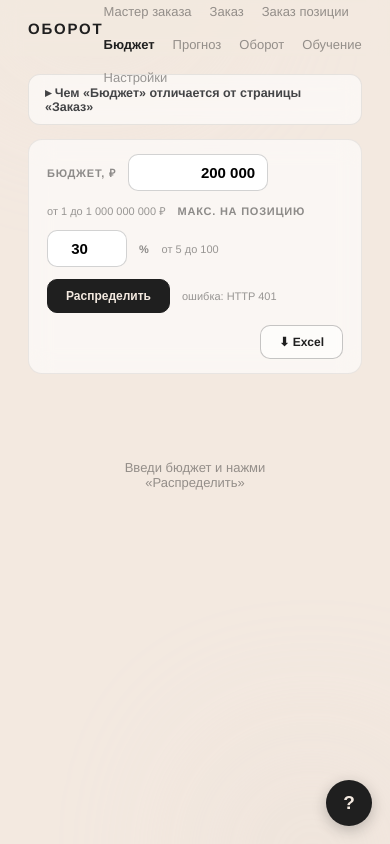
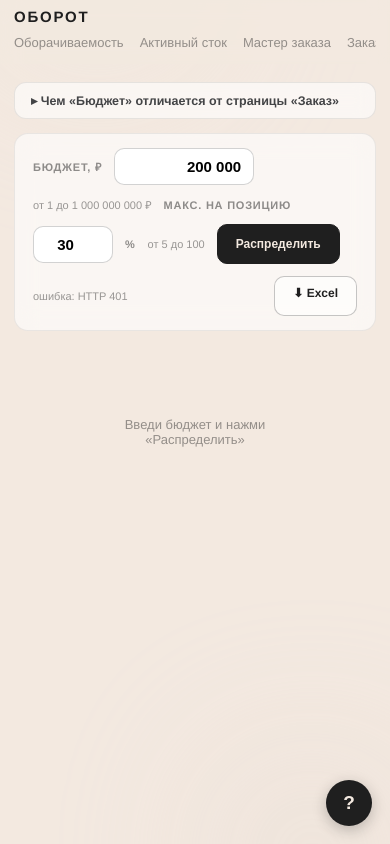
Before and after one commit to chernim-cherno-analytics/oborot-saas, a FastAPI app: template templates/budget.html in a window 390 px wide. Run offline with FastAPI, Linux system fonts and the light colour scheme; the template is opened without the code that fills it, so the values that code supplies are empty.

Commit message:
Mobilnaya verstka: obshchiy _mobile.html dlya devyati stranits

```diff
--- /dev/null
+++ b/templates/_mobile.html
@@ -0,0 +1,80 @@
+{# ── Общая мобильная вёрстка для самостоятельных страниц ──────────────────────
+   Девять «продуктовых» страниц (Оборачиваемость, Активный сток, Мастер заказа,
+   Заказ, Заказ позиции, Бюджет, Прогноз, Оборот, Обучение) не наследуют
+   base.html: у каждой свой <style> с одинаковой копией каркаса (.header/.nav/
+   .main). Медиазапросов там не было вовсе, и на телефоне страница раздувалась
+   до 470–590 CSS-пикселей — браузер отдалял всё содержимое, чтобы поместить
+   самую широкую строку.
+
+   Замер 22.08.2026 (Chromium, 390×844, эмуляция телефона) показал ровно три
+   причины, а не «таблицы», как считалось:
+     1. Полосы KPI-карточек — жёсткие сетки repeat(4|5, 1fr): .summary (Активный
+        сток), .sumbar (Заказ), .cards (Мастер, Бюджет, Прогноз, Оборот).
+        Четыре карточки по 1fr на 390 px дают 97 px на карточку и всё равно
+        не помещаются из-за отступов.
+     2. Шапка: логотип и десять ссылок в flex с фиксированной высотой 56 px —
+        ссылки переносились в 3–4 строки и наезжали на содержимое.
+     3. Мелкие таблицы, лежащие прямо в .panel без своей прокрутки
+        (Прогноз, Оборот). Большие таблицы уже скроллятся внутри .table-outer
+        и странице не мешают — их не трогаем.
+
+   Файл подключается ОДНОЙ строкой в <head> каждой из девяти страниц, поэтому
+   правка мобильной вёрстки — это правка одного места, а не девяти копий.
+   Всё внутри @media (max-width: 760px) — на десктопе не меняется ничего.
+   760 px выбран не случайно: ровно такой брейкпоинт уже используется в
+   static/app.css для страниц на общем каркасе, и разъезжаться им незачем. #}
+<style>
+@media (max-width: 760px) {
+  /* ── 1. Шапка: логотип строкой, меню — лента с горизонтальной прокруткой ── */
+  .header {
+    height: auto; min-height: 52px; padding: 8px 14px;
+    flex-wrap: wrap; row-gap: 6px; align-items: center;
+  }
+  .header .logo { flex: 0 0 auto; }
+  .nav {
+    flex-wrap: nowrap; width: 100%; gap: 16px;
+    overflow-x: auto; -webkit-overflow-scrolling: touch;
+    scrollbar-width: none; padding-bottom: 2px;
+  }
+  .nav::-webkit-scrollbar { height: 0; }
+  .nav a { white-space: nowrap; flex: 0 0 auto; padding: 4px 0; }
+
+  .main { padding-left: 14px; padding-right: 14px; }
+
+  /* ── 2. Полосы карточек: две в ряд вместо четырёх-пяти ── */
+  .summary, .sumbar, .cards, #summary-cat {
+    grid-template-columns: repeat(auto-fit, minmax(148px, 1fr)) !important;
+    gap: 10px !important;
+  }
+  .sum-card, .scard, .cards .card { padding: 12px 14px; }
+  .sum-card .val, .scard .sv, .cards .card .v { font-size: 19px; }
+
+  /* ── 3. Мелкие таблицы внутри панелей получают свою прокрутку ── */
+  .panel { overflow-x: auto; }
+
+  /* ── 4. Ряды кнопок, чипов и переключателей переносятся ── */
+  .seg, .chips, .actions, .toolbar, .tools, .ptools, .filters, .tabs {
+    flex-wrap: wrap;
+  }
+
+  /* Поля поиска задавались фиксированной шириной 240–320 px — при рабочих
+     ~334 px они занимали всю строку и выталкивали соседей. */
+  .search, input[type="search"], .dinp, .binp.sm[type="search"] {
+    width: 100% !important; max-width: 100% !important; flex: 1 1 100% !important;
+    margin-left: 0 !important;
+  }
+
+  /* ── 5. Тач-таргеты: на телефоне мелкие кнопки — это промахи ── */
+  .go-btn, .btn, .chip, .seg button, .tab { min-height: 40px; }
+
+  /* ── 6. Сетки, у которых элемент не даёт себя сжать: у grid-элемента
+         min-width по умолчанию auto, поэтому «Обучение» распирало до 477 px
+         самой длинной карточкой урока, хотя колонка уже была одна. ── */
+  .cols > *, .grid > * { min-width: 0; }
+  .lesson { flex-wrap: wrap; }
+
+  /* ── 7. Полоса покрытия в «Мастере»: имя позиции занимало 220 px
+         фиксированной ширины из ~334 доступных. ── */
+  .covrow .nm { width: 40%; }
+}
+</style>
--- a/templates/assistant.html
+++ b/templates/assistant.html
@@ -132,6 +132,7 @@
   .peak b { color: #1f1f1f; }
   .peak.late { color: #8a0003; }
 </style>
+{% include "_mobile.html" %}
 </head>
 <body>
 <div class="gradient-bg"></div>
--- a/templates/budget.html
+++ b/templates/budget.html
@@ -98,6 +98,7 @@
   .fold-body { display: none; border-top: 1px solid rgba(31,31,31,.08); max-height: 340px; overflow: auto; }
   .fold.open .fold-body { display: block; }
 </style>
+{% include "_mobile.html" %}
 </head>
 <body>
 <div class="gradient-bg"></div>
--- a/templates/forecast.html
+++ b/templates/forecast.html
@@ -84,6 +84,7 @@
   .search { width: 320px; padding: 7px 14px; border-radius: 10px; font-size: 13px;
     border: 1px solid rgba(31,31,31,.16); background: rgba(255,255,255,.85); outline: none; margin-bottom: 10px; }
 </style>
+{% include "_mobile.html" %}
 </head>
 <body>
 <div class="gradient-bg"></div>
--- a/templates/lessons.html
+++ b/templates/lessons.html
@@ -82,6 +82,7 @@
   .support .s { font-size: 12.5px; color: #434446; line-height: 1.6; margin-bottom: 12px; }
   .loading { text-align: center; padding: 40px; color: rgba(31,31,31,.45); font-size: 13px; }
 </style>
+{% include "_mobile.html" %}
 </head>
 <body>
 <div class="gradient-bg"></div>
--- a/templates/replenish.html
+++ b/templates/replenish.html
@@ -205,6 +205,7 @@
     border: 1px solid rgba(255,204,0,.4); border-radius: 10px; padding: 8px 12px; margin-top: 10px; display: none; }
   .modal .actions { display: flex; gap: 10px; margin-top: 18px; justify-content: flex-end; }
 </style>
+{% include "_mobile.html" %}
 </head>
 <body>
 <div class="gradient-bg"></div>
--- a/templates/revenue.html
+++ b/templates/revenue.html
@@ -58,6 +58,7 @@
   td { padding: 7px 10px; border-bottom: 1px solid rgba(31,31,31,.06); }
   .loading { text-align: center; padding: 60px; color: rgba(31,31,31,.45); font-size: 13px; }
 </style>
+{% include "_mobile.html" %}
 </head>
 <body>
 <div class="gradient-bg"></div>
--- a/templates/sizes.html
+++ b/templates/sizes.html
@@ -78,6 +78,7 @@
     border: 1px solid rgba(255,204,0,.4); border-radius: 10px; padding: 9px 14px; margin-bottom: 14px; }
   .modecol { background: rgba(76,187,23,.10); }
 </style>
+{% include "_mobile.html" %}
 </head>
 <body>
 <div class="gradient-bg"></div>
--- a/templates/stocks.html
+++ b/templates/stocks.html
@@ -162,6 +162,7 @@
   .mnone { opacity: .4; font-size: 11px; }
   .msub2 { display: block; font-size: 9px; opacity: .55; margin-top: 2px; }
 </style>
+{% include "_mobile.html" %}
 </head>
 <body>
 <div class="gradient-bg"></div>
--- a/templates/turnover.html
+++ b/templates/turnover.html
@@ -187,6 +187,7 @@
     border: 1px solid rgba(31,31,31,.18); border-radius: 8px; }
   .modal .actions { display: flex; gap: 10px; margin-top: 18px; justify-content: flex-end; }
 </style>
+{% include "_mobile.html" %}
 </head>
 <body>
 <div class="gradient-bg"></div>
```
Also changed, not shown: templates/settings.html (+4 -4 lines).
